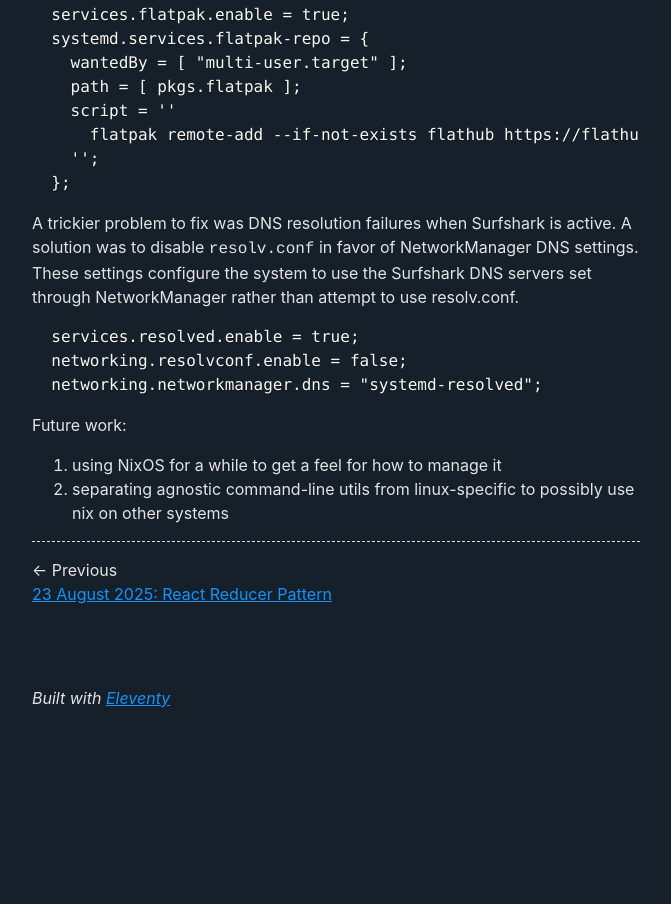
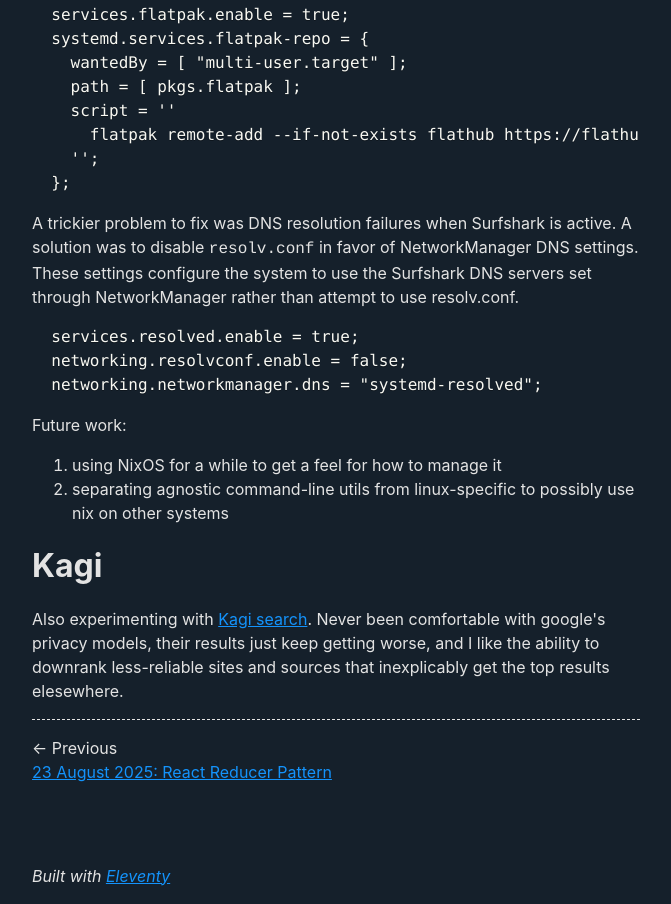
Before and after one commit to kaesluder/kaesluder-blog, an Eleventy site: page content/blog/2025-08-31-nixos-surfshark.md in a window 1280 px wide. Shown: the part 618-1522 px from the top of the page, without its empty margins (304-975 px from the left). Before the commit the page ends 1344 px from the top, so only its background shows below. Built offline with nearby package versions, Linux system fonts and the light colour scheme; Eleventy itself is replaced by a stand-in of ours; some packages are replaced by stand-ins of ours; code samples lack their colours; files that its build step writes are made by us from their sources; what @zachleat/heading-anchors, zod-validation-error would draw is missing.

Commit message:
minor change

```diff
--- a/content/blog/2025-08-31-nixos-surfshark.md
+++ b/content/blog/2025-08-31-nixos-surfshark.md
@@ -39,3 +39,7 @@ Future work:
 
 1. using NixOS for a while to get a feel for how to manage it
 2. separating agnostic command-line utils from linux-specific to possibly use nix on other systems
+
+# Kagi
+
+Also experimenting with [Kagi search](https://kagi.com/). Never been comfortable with google's privacy models, their results just keep getting worse, and I like the ability to downrank less-reliable sites and sources that inexplicably get the top results elesewhere.
```
